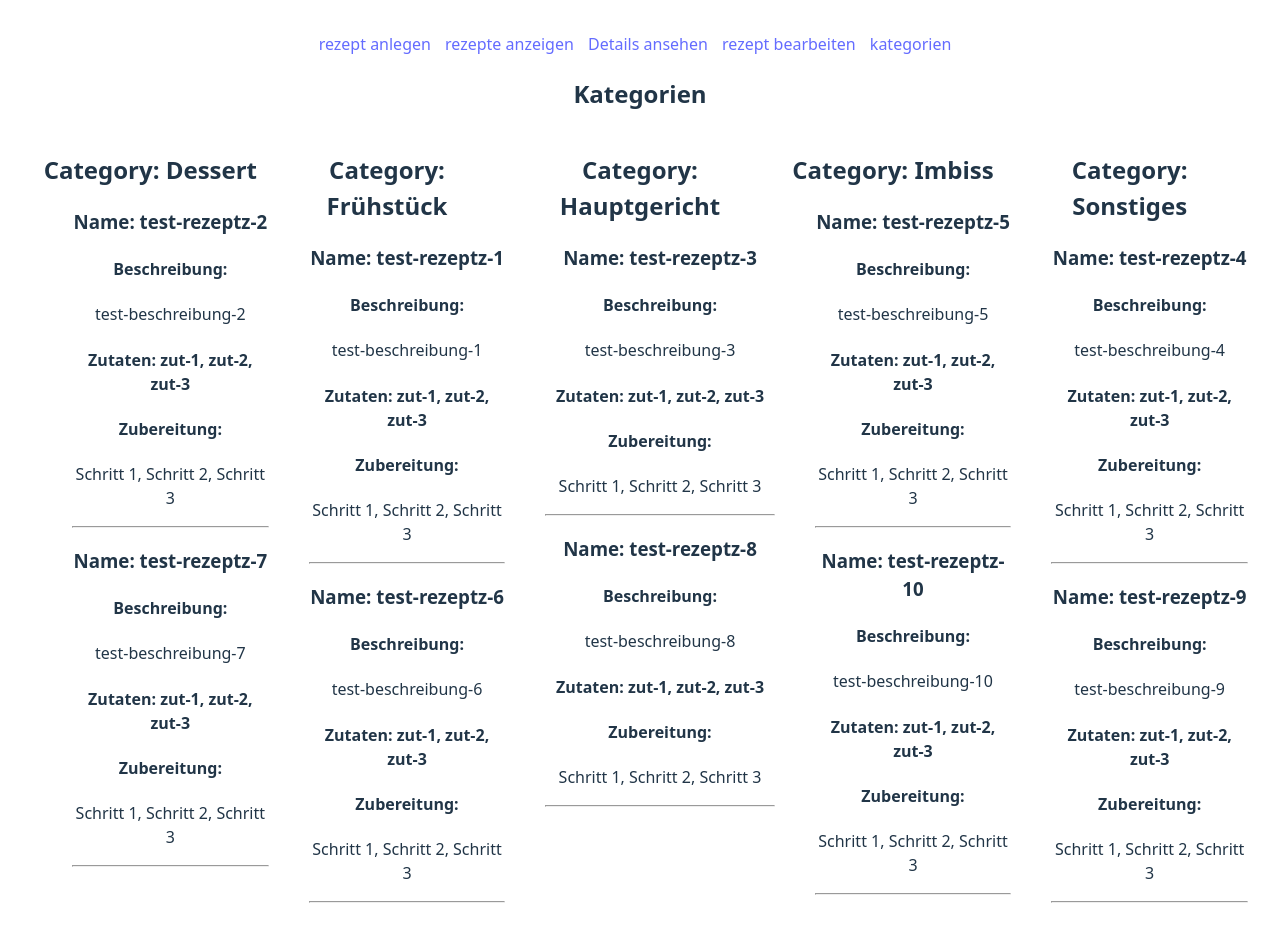
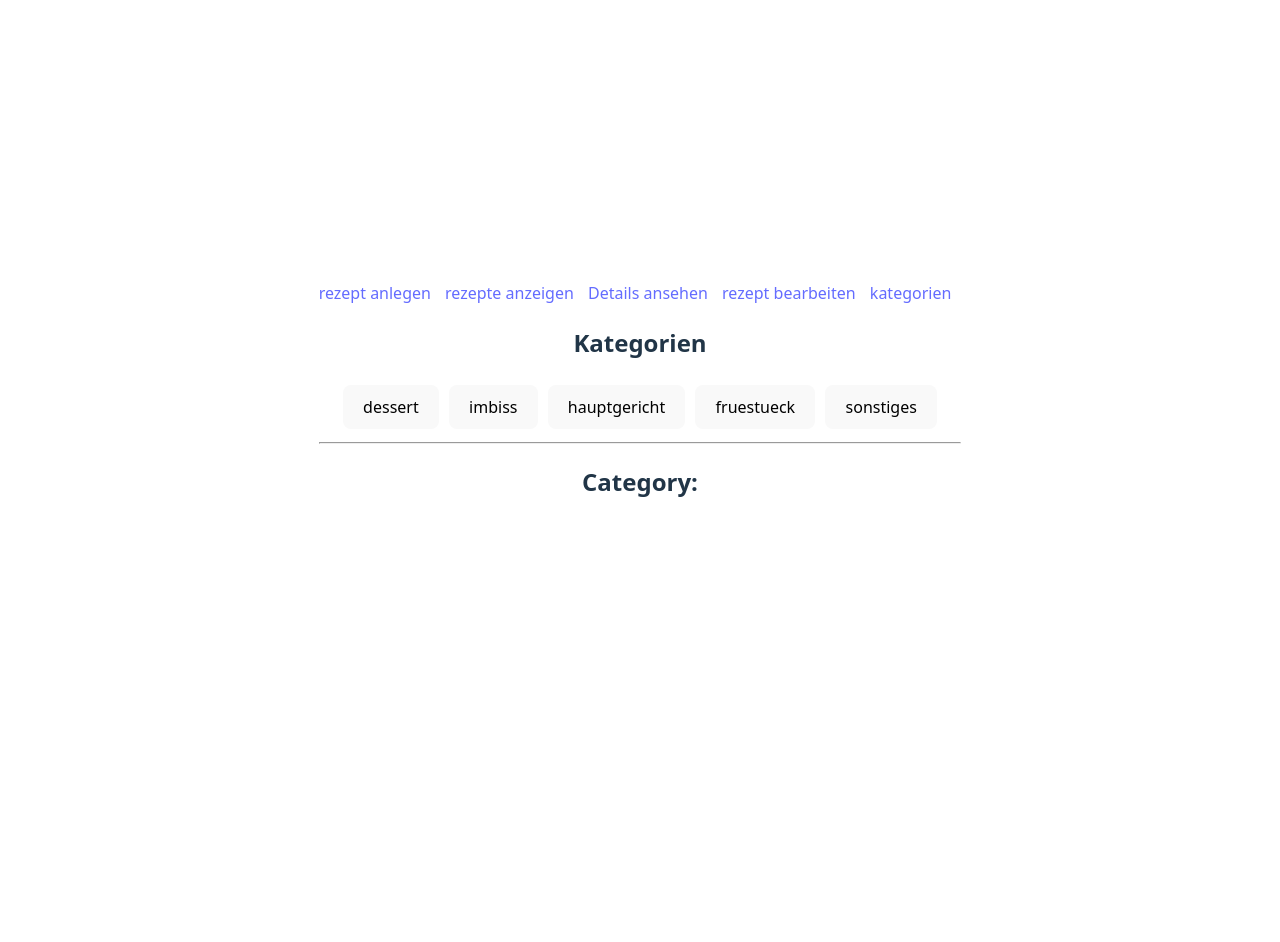
Before and after one commit to gab632/gabriel-assessment-2-2025, a React (Vite) app: page /kategorien in a window 1280 px wide. Shown: the top 942 px of the page. After the commit the page ends 800 px from the top, so only its background shows below. Built offline with nearby package versions, Linux system fonts and the light colour scheme.

Commit message:
completed task 5.

```diff
--- a/src/App.jsx
+++ b/src/App.jsx
@@ -35,7 +35,7 @@ function App() {
     const [rezeptArray, setRezeptArray] = useState(testData);
 
     function handleSubmitRecipe(e){
-        e.preventDefault();
+        // e.preventDefault();
         const randomId = crypto.randomUUID();
         // console.log(randomId, e.rezeptName);
         const newRezept ={
--- a/src/components/Kategorien.jsx
+++ b/src/components/Kategorien.jsx
@@ -1,15 +1,69 @@
+import {useState} from "react";
+
 export default function Kategorien({list}){
+    const categories = ["dessert", "imbiss", "hauptgericht", "fruestueck", "sonstiges"];
+    const [selectedCategory, setSelectedCategory] = useState("");
+
+    function onSelectCategory(e){
+        e.preventDefault();
+        setSelectedCategory(e.target.value);
+
+    }
+
 
     return(
         <>
             <h2>Kategorien</h2>
+            <div>
+                <button
+                    id={"button"}
+                    value={categories[0]}
+                    onClick={onSelectCategory}
+                >
+                    {categories[0]}
+                </button>
+                <button
+                    id={"button"}
+                    value={categories[1]}
+                    onClick={onSelectCategory}
+
+                >
+                    {categories[1]}
+                </button>
+                <button
+                    id={"button"}
+                    value={categories[2]}
+                    onClick={onSelectCategory}
+
+                >
+                    {categories[2]}
+                </button>
+                <button
+                    id={"button"}
+                    value={categories[3]}
+                    onClick={onSelectCategory}
+
+                >
+                    {categories[3]}
+                </button>
+                <button
+                    id={"button"}
+                    value={categories[4]}
+                    onClick={onSelectCategory}
+
+                >
+                    {categories[4]}
+                </button>
+            </div>
+
+            <hr></hr>
             <div id={"category-layout"}>
-                <div className={"category-div"}>
-                    <h2>Category: Dessert</h2>
+
+                    <h2>Category: {selectedCategory}</h2>
                     <ul>
                         {
                             list
-                                .filter(rezept => rezept.kategorie === "dessert")
+                                .filter(rezept => rezept.kategorie === selectedCategory)
                                 .map(rezept =>
                                 <li key={rezept.id}>
                                     <h3>Name: {rezept.name}</h3>
@@ -20,103 +74,11 @@ export default function Kategorien({list}){
                                     <p>{rezept.zubereitung}</p>
                                     <hr/>
                                 </li>
+                            )
+                        }
+                    </ul>
 
 
-                            )
-                        }
-
-
-                    </ul>
-                </div>
-
-                <div className={"category-div"}>
-                    <h2>Category: Frühstück</h2>
-                    <ul>
-                        {
-                            list
-                                .filter(rezept => rezept.kategorie === "fruestueck")
-                                .map(rezept =>
-                                    <li key={rezept.id}>
-                                        <h3>Name: {rezept.name}</h3>
-                                        <h4>Beschreibung:</h4>
-                                        <p>{rezept.beschreibung}</p>
-                                        <h4>Zutaten: {rezept.zutaten}</h4>
-                                        <h4>Zubereitung:</h4>
-                                        <p>{rezept.zubereitung}</p>
-                                        <hr/>
-                                    </li>
-
-                                )
-                        }
-
-
-                    </ul>
-                </div>
-                <div className={"category-div"}>
-                    <h2>Category: Hauptgericht</h2>
-                    <ul>
-                        {
-                            list
-                                .filter(rezept => rezept.kategorie === "hauptgericht")
-                                .map(rezept =>
-                                    <li key={rezept.id}>
-                                        <h3>Name: {rezept.name}</h3>
-                                        <h4>Beschreibung:</h4>
-                                        <p>{rezept.beschreibung}</p>
-                                        <h4>Zutaten: {rezept.zutaten}</h4>
-                                        <h4>Zubereitung:</h4>
-                                        <p>{rezept.zubereitung}</p>
-                                        <hr/>
-                                    </li>
-
-                                )
-                        }
-
-
-                    </ul>
-                </div>
-                <div className={"category-div"}>
-                    <h2>Category: Imbiss</h2>
-                    <ul>
-                        {
-                            list
-                                .filter(rezept => rezept.kategorie === "imbiss")
-                                .map(rezept =>
-                                    <li key={rezept.id}>
-                                        <h3>Name: {rezept.name}</h3>
-                                        <h4>Beschreibung:</h4>
-                                        <p>{rezept.beschreibung}</p>
-                                        <h4>Zutaten: {rezept.zutaten}</h4>
-                                        <h4>Zubereitung:</h4>
-                                        <p>{rezept.zubereitung}</p>
-                                        <hr/>
-                                    </li>
-
-                                )
-                        }
-                    </ul>
-                </div>
-                <div className={"category-div"}>
-                    <h2>Category: Sonstiges</h2>
-                    <ul>
-                        {
-                            list
-                                .filter(rezept => rezept.kategorie === "sonstiges")
-                                .map(rezept =>
-                                    <li key={rezept.id}>
-                                        <h3>Name: {rezept.name}</h3>
-                                        <h4>Beschreibung:</h4>
-                                        <p>{rezept.beschreibung}</p>
-                                        <h4>Zutaten: {rezept.zutaten}</h4>
-                                        <h4>Zubereitung:</h4>
-                                        <p>{rezept.zubereitung}</p>
-                                        <hr/>
-                                    </li>
-
-                                )
-                        }
-                    </ul>
-                </div>
             </div>
         </>
     )
--- a/src/components/RezeptBearbeiten.jsx
+++ b/src/components/RezeptBearbeiten.jsx
@@ -141,7 +141,7 @@ export default function RezeptBearbeiten({list, onSubmitEditedRecipe, onDeleteRe
                 {/*button to delete a rezept objet */}
                 <button
                     type="button"
-                    style={{ marginLeft: "10px", backgroundColor: "red", color: "lightgray" }}
+                    style={{margin: "5px", backgroundColor: "darkred", color: "lightgray" }}
                     value={tempId}
                     onClick={() => setShowModal(true)}
                 >
--- a/src/index.css
+++ b/src/index.css
@@ -79,10 +79,11 @@ button{
   margin: 5px;
 }
 
-#category-layout{
-  display: flex;
-  flex-direction: row;
-}
+/*#category-layout{*/
+/*  !*display: flex;*!*/
+/*  !*flex-direction: row;*!*/
+/*  !*align-items: center;*!*/
+/*}*/
 
 .modal-overlay {
   position: fixed;
```
